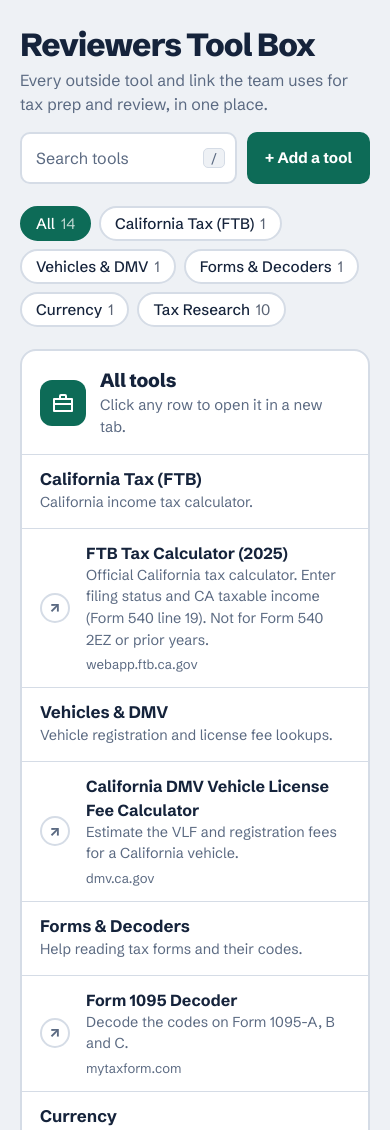
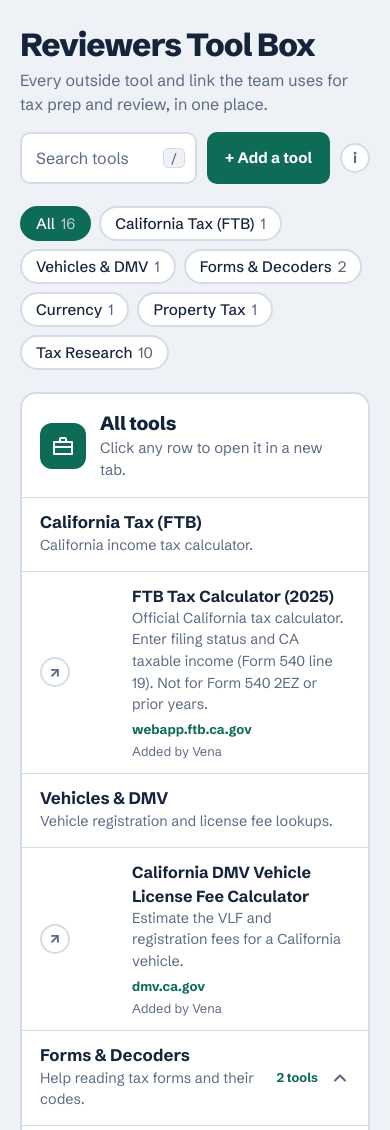
Before and after one commit to TaxAce-creator/Reviewers-Tool-Box, a plain HTML site: page index.html in a window 390 px wide. Shown: the top 1130 px of the page. Drawn offline with Linux system fonts and the light colour scheme.

Commit message:
Enhance index.html with new styles and tool metadata
Added new styles for hub and tooltip elements, updated existing tool links with added by and date fields.

```diff
--- a/index.html
+++ b/index.html
@@ -79,6 +79,16 @@
   :root[data-theme="dark"] .err { color: #ff8a80; }
   @media (prefers-color-scheme: dark) { :root:not([data-theme="light"]) .err { color: #ff8a80; } }
 
+  .hub { display: inline-block; margin-bottom: 12px; font-weight: 700; font-size: 0.9rem; color: var(--accent); text-decoration: none; border: 2px solid var(--line); border-radius: 999px; padding: 4px 14px; background: var(--panel); }
+  .hub:hover { border-color: var(--accent); }
+  .hub[hidden] { display: none; }
+
+  .tip-wrap { position: relative; flex: none; display: flex; align-items: center; }
+  .info { width: 30px; height: 30px; border-radius: 50%; border: 2px solid var(--line); background: var(--panel); color: var(--muted); font: 700 0.9rem var(--font); cursor: help; }
+  .info:hover, .info:focus-visible { border-color: var(--accent); color: var(--accent); }
+  .tip { display: none; position: absolute; right: 0; top: calc(100% + 8px); width: 270px; z-index: 5; background: var(--ink); color: var(--bg); font-size: 0.85rem; line-height: 1.4; padding: 10px 12px; border-radius: 10px; }
+  .tip-wrap:hover .tip, .tip-wrap:focus-within .tip { display: block; }
+
   .filters { display: flex; flex-wrap: wrap; gap: 8px; margin-bottom: 22px; }
   .chip { font: 500 0.95rem var(--font); color: var(--ink); cursor: pointer; background: var(--panel); border: 2px solid var(--line); border-radius: 999px; padding: 6px 14px; }
   .chip:hover { border-color: var(--accent); }
@@ -109,13 +119,16 @@
   .inside { list-style: none; margin: 0; padding: 0; }
   .inside li { border-top: 1px solid var(--line); }
   .inside { background: var(--bg); }
-  .slot { display: grid; grid-template-columns: 34px 1fr auto; align-items: center; gap: 12px; padding: 12px 18px; text-decoration: none; background: var(--panel); }
+  .slot { display: grid; grid-template-columns: 34px 34px 1fr auto; align-items: center; gap: 12px; padding: 12px 18px; text-decoration: none; background: var(--panel); }
   .slot:hover { background: var(--accent-soft); }
   .rank { width: 30px; height: 30px; border-radius: 50%; display: grid; place-items: center; font-weight: 800; font-size: 0.9rem; border: 2px solid var(--accent); color: var(--accent); }
   .rank.plain { border-color: var(--line); color: var(--muted); }
   .slot .t { font-weight: 700; line-height: 1.25; }
   .slot:hover .t { text-decoration: underline; }
   .slot .d { display: block; color: var(--muted); font-size: 0.9rem; }
+  .logo { width: 30px; height: 30px; border-radius: 7px; background: #fff; border: 1px solid var(--line); object-fit: contain; padding: 2px; }
+  .slot .host { display: inline-block; margin-top: 2px; color: var(--accent); font-weight: 700; font-size: 0.82rem; }
+  .meta { display: block; color: var(--muted); font-size: 0.8rem; margin-top: 2px; }
   .when { font-size: 0.85rem; font-weight: 500; color: var(--ink); background: var(--bg); border: 1px solid var(--line); border-radius: 999px; padding: 3px 12px; white-space: nowrap; }
 
   .empty { text-align: center; color: var(--muted); padding: 40px 12px; border: 2px dashed var(--line); border-radius: 14px; }
@@ -124,8 +137,8 @@
   .theme { font: inherit; color: var(--muted); background: none; border: 1px solid var(--line); border-radius: 8px; padding: 4px 12px; cursor: pointer; }
 
   @media (max-width: 560px) {
-    .slot { grid-template-columns: 34px 1fr; }
-    .when { grid-column: 2; justify-self: start; white-space: normal; }
+    .slot { grid-template-columns: 34px 34px 1fr; }
+    .when { grid-column: 3; justify-self: start; white-space: normal; }
     .count { display: none; }
   }
   @media (prefers-reduced-motion: no-preference) {
@@ -138,6 +151,7 @@
 <div class="shell">
   <header>
     <div>
+      <a class="hub" id="hubLink" hidden>&larr; Back to TaxAce Tracker Hub</a>
       <h1>Reviewers Tool Box</h1>
       <p class="sub">Every outside tool and link the team uses for tax prep and review, in one place.</p>
     </div>
@@ -147,13 +161,18 @@
         <kbd aria-hidden="true">/</kbd>
       </div>
       <button class="add-btn" id="addToggle" type="button" aria-expanded="false" aria-controls="addPanel">+ Add a tool</button>
+      <span class="tip-wrap">
+        <button class="info" type="button" aria-label="How adding a tool works" aria-describedby="addTip">i</button>
+        <span class="tip" id="addTip" role="tooltip">Fill in the form to get one line of code. Paste it into index.html on GitHub and commit. Nothing is saved until you commit, then everyone sees it.</span>
+      </span>
     </div>
   </header>
 
   <section class="add" id="addPanel" hidden aria-label="Add a tool">
     <h2>Add a tool</h2>
-    <p class="hint">Fill this in, copy the line it makes, and paste it into <code>index.html</code> on GitHub. After you commit, the page updates for everyone.</p>
+    <p class="hint">Fill this in, copy the line it makes, and paste it into <code>index.html</code> on GitHub. The line records your name and today's date. After you commit, the page updates for everyone, and GitHub keeps the history of who changed what.</p>
     <div class="fields">
+      <label>Your name * (who is adding this)<input id="fBy" autocomplete="off"></label>
       <label>Tool name *<input id="fTitle" autocomplete="off"></label>
       <label>Link *<input id="fUrl" type="url" placeholder="https://" autocomplete="off"></label>
       <label>Section<select id="fSec"></select></label>
@@ -194,6 +213,8 @@
      when:     short note on when to use it (optional)
      desc:     one line about what it is (optional)
      priority: number, 1 is used first (optional)
+     by:       who added it (the Add a tool panel fills this in)
+     added:    date it was added, like "2026-10-27" (the panel fills this in)
 
    startClosed: true  (on a section with 2+ tools) keeps it folded when the page opens.
 
@@ -204,33 +225,45 @@
    can open it for you. Example: https://github.com/YOUR-ORG/YOUR-REPO/edit/main/index.html */
 const REPO_EDIT_URL = "";
 
+/* Optional: the web address of the TaxAce Tracker Hub. When set, a
+   "Back to Tracker Hub" button shows at the top of the page. */
+const HUB_URL = "";
+
 const SECTIONS = [
   {
     title: "California Tax (FTB)",
     desc: "California income tax calculator.",
     links: [
-      { title: "FTB Tax Calculator (2025)", desc: "Official California tax calculator. Enter filing status and CA taxable income (Form 540 line 19). Not for Form 540 2EZ or prior years.", url: "https://webapp.ftb.ca.gov/taxcalc" }
+      { title: "FTB Tax Calculator (2025)", desc: "Official California tax calculator. Enter filing status and CA taxable income (Form 540 line 19). Not for Form 540 2EZ or prior years.", by: "Vena", url: "https://webapp.ftb.ca.gov/taxcalc" }
     ]
   },
   {
     title: "Vehicles & DMV",
     desc: "Vehicle registration and license fee lookups.",
     links: [
-      { title: "California DMV Vehicle License Fee Calculator", desc: "Estimate the VLF and registration fees for a California vehicle.", url: "https://www.dmv.ca.gov/wasapp/FeeCalculatorWeb/vlfForm.do?csrt=14926755158816426428" }
+      { title: "California DMV Vehicle License Fee Calculator", desc: "Estimate the VLF and registration fees for a California vehicle.", by: "Vena", url: "https://www.dmv.ca.gov/wasapp/FeeCalculatorWeb/vlfForm.do?csrt=14926755158816426428" }
     ]
   },
   {
     title: "Forms & Decoders",
     desc: "Help reading tax forms and their codes.",
     links: [
-      { title: "Form 1095 Decoder", desc: "Decode the codes on Form 1095-A, B and C.", url: "https://www.mytaxform.com/form-1095-decoder/" }
+      { title: "Form 1095 Decoder", desc: "Decode the codes on Form 1095-A, B and C.", by: "Vena", url: "https://www.mytaxform.com/form-1095-decoder/" },
+      { title: "Form 1095-C Line 14 and 16 Code Sheet", desc: "Code sheet for reading Form 1095-B and 1095-C. Suggested by a tester.", by: "Vena", added: "2026-10-27", url: "https://www.taxbandits.com/aca-forms/form-1095-c-line-14-16-codesheet/" }
     ]
   },
   {
     title: "Currency",
     desc: "Official exchange rates for foreign income and expenses.",
     links: [
-      { title: "Treasury Currency Exchange Rates Converter", desc: "Official Treasury exchange rates for foreign currency amounts.", url: "https://fiscaldata.treasury.gov/currency-exchange-rates-converter/" }
+      { title: "Treasury Currency Exchange Rates Converter", desc: "Official Treasury exchange rates for foreign currency amounts.", by: "Vena", url: "https://fiscaldata.treasury.gov/currency-exchange-rates-converter/" }
+    ]
+  },
+  {
+    title: "Property Tax",
+    desc: "County tax collector lookups. More counties and states to come.",
+    links: [
+      { title: "Solano County Property Tax Lookup", desc: "Search Solano County secured and unsecured property tax records.", by: "Vena", added: "2026-10-27", url: "https://ca-solano.publicaccessnow.com/TaxCollector/TaxSearch.aspx" }
     ]
   },
   {
@@ -238,16 +271,16 @@
     desc: "California returns and Schedule C businesses, in the order we reach for them.",
     startClosed: true,
     links: [
-      { priority: 1,  title: "FTB Forms & Publications",    when: "Every CA return",     url: "https://www.ftb.ca.gov/Forms/" },
-      { priority: 2,  title: "FTB Personal Filing",         when: "1040 review",         url: "https://www.ftb.ca.gov/file/personal/" },
-      { priority: 3,  title: "FTB Personal Credits",        when: "Find missed credits", url: "https://www.ftb.ca.gov/file/personal/credits/index.html" },
-      { priority: 4,  title: "Schedule CA Instructions",    when: "CA adjustments",      url: "https://www.ftb.ca.gov/forms/2025/2025-540-ca-instructions.html" },
-      { priority: 5,  title: "IRS Schedule C Instructions", when: "Schedule C",          url: "https://www.irs.gov/instructions/i1040sc" },
-      { priority: 6,  title: "IRS Publication 334",         when: "Business deductions", url: "https://www.irs.gov/publications/p334" },
-      { priority: 7,  title: "IRS Publication 463",         when: "Vehicle / travel",    url: "https://www.irs.gov/publications/p463" },
-      { priority: 8,  title: "IRS Publication 587",         when: "Home office",         url: "https://www.irs.gov/publications/p587" },
-      { priority: 9,  title: "IRS Publication 946",         when: "Depreciation",        url: "https://www.irs.gov/publications/p946" },
-      { priority: 10, title: "FTB PTET",                    when: "S-corp / 1065",       url: "https://www.ftb.ca.gov/file/business/credits/pass-through-entity-elective-tax/" }
+      { priority: 1,  title: "FTB Forms & Publications",    when: "Every CA return",     by: "Vena", url: "https://www.ftb.ca.gov/Forms/" },
+      { priority: 2,  title: "FTB Personal Filing",         when: "1040 review",         by: "Vena", url: "https://www.ftb.ca.gov/file/personal/" },
+      { priority: 3,  title: "FTB Personal Credits",        when: "Find missed credits", by: "Vena", url: "https://www.ftb.ca.gov/file/personal/credits/index.html" },
+      { priority: 4,  title: "Schedule CA Instructions",    when: "CA adjustments",      by: "Vena", url: "https://www.ftb.ca.gov/forms/2025/2025-540-ca-instructions.html" },
+      { priority: 5,  title: "IRS Schedule C Instructions", when: "Schedule C",          by: "Vena", url: "https://www.irs.gov/instructions/i1040sc" },
+      { priority: 6,  title: "IRS Publication 334",         when: "Business deductions", by: "Vena", url: "https://www.irs.gov/publications/p334" },
+      { priority: 7,  title: "IRS Publication 463",         when: "Vehicle / travel",    by: "Vena", url: "https://www.irs.gov/publications/p463" },
+      { priority: 8,  title: "IRS Publication 587",         when: "Home office",         by: "Vena", url: "https://www.irs.gov/publications/p587" },
+      { priority: 9,  title: "IRS Publication 946",         when: "Depreciation",        by: "Vena", url: "https://www.irs.gov/publications/p946" },
+      { priority: 10, title: "FTB PTET",                    when: "S-corp / 1065",       by: "Vena", url: "https://www.ftb.ca.gov/file/business/credits/pass-through-entity-elective-tax/" }
     ]
   }
 ];
@@ -258,7 +291,16 @@
 
 function hostOf(url) { try { return new URL(url).hostname.replace(/^www\./, ""); } catch (e) { return url; } }
 function esc(s) { return String(s).replace(/[&<>"]/g, (c) => ({ "&": "&amp;", "<": "&lt;", ">": "&gt;", '"': "&quot;" }[c])); }
-function linkText(l, sec) { return (l.title + " " + (l.when || "") + " " + (l.desc || "") + " " + sec.title + " " + hostOf(l.url)).toLowerCase(); }
+function linkText(l, sec) { return (l.title + " " + (l.when || "") + " " + (l.desc || "") + " " + (l.by || "") + " " + sec.title + " " + hostOf(l.url)).toLowerCase(); }
+function fmtDate(iso) {
+  const m = /^(\d{4})-(\d{2})-(\d{2})$/.exec(iso || "");
+  if (!m) return iso || "";
+  return new Date(+m[1], +m[2] - 1, +m[3]).toLocaleDateString("en-US", { month: "short", day: "numeric", year: "numeric" });
+}
+function todayISO() {
+  const d = new Date(), p = (n) => String(n).padStart(2, "0");
+  return d.getFullYear() + "-" + p(d.getMonth() + 1) + "-" + p(d.getDate());
+}
 
 function renderFilters() {
   const total = SECTIONS.reduce((n, s) => n + s.links.length, 0);
@@ -296,10 +338,12 @@
           <li>
             <a class="slot" href="${esc(l.url)}" target="_blank" rel="noopener noreferrer">
               <span class="rank ${l.priority ? "" : "plain"}" ${l.priority ? `aria-label="Priority ${l.priority}"` : 'aria-hidden="true"'}>${l.priority ? esc(l.priority) : "&#8599;"}</span>
+              <img class="logo" src="https://www.google.com/s2/favicons?domain=${esc(hostOf(l.url))}&amp;sz=64" alt="" width="30" height="30" loading="lazy" onerror="this.style.visibility='hidden'">
               <span>
                 <span class="t">${esc(l.title)}</span>
                 ${l.desc ? `<span class="d">${esc(l.desc)}</span>` : ""}
                 <span class="host">${esc(hostOf(l.url))}</span>
+                ${(l.by || l.added) ? `<span class="meta">Added${l.by ? " by " + esc(l.by) : ""}${l.added ? " on " + esc(fmtDate(l.added)) : ""}</span>` : ""}
               </span>
               ${l.when ? `<span class="when">${esc(l.when)}</span>` : ""}
             </a>
@@ -319,7 +363,9 @@
          </div>
          ${blocks}
        </section>`
-    : `<div class="empty">No tools match "${esc($("q").value)}". Try a shorter word or pick All.</div>`;
+    : (total === 0
+        ? `<div class="empty">No tools added yet. Click "+ Add a tool" to get started.</div>`
+        : `<div class="empty">No tools match "${esc($("q").value)}". Try a shorter word or pick All.</div>`);
 
   $("count").textContent = `${shown} of ${total} tools shown`;
 }
@@ -370,22 +416,26 @@
   parts.push(`title: ${JSON.stringify(o.title)}`);
   if (o.when) parts.push(`when: ${JSON.stringify(o.when)}`);
   if (o.desc) parts.push(`desc: ${JSON.stringify(o.desc)}`);
+  if (o.by) parts.push(`by: ${JSON.stringify(o.by)}`);
+  if (o.added) parts.push(`added: ${JSON.stringify(o.added)}`);
   parts.push(`url: ${JSON.stringify(o.url)}`);
   return parts.join(", ");
 }
 function makeLine() {
   const err = (m) => { $("fErr").textContent = m; $("fErr").hidden = false; $("fOut").hidden = true; };
+  const by = $("fBy").value.trim();
   const title = $("fTitle").value.trim(), url = $("fUrl").value.trim();
   const when = $("fWhen").value.trim(), desc = $("fDesc").value.trim();
   const pri = parseInt($("fPri").value, 10);
   const isNew = $("fSec").value === NEW;
   const newName = $("fNew").value.trim();
+  if (!by) return err("Add your name so the team knows who added it.");
   if (!title) return err("Add the tool name.");
   if (!/^https?:\/\/\S+$/i.test(url)) return err("The link should start with https://");
   if (isNew && !newName) return err("Name the new section.");
   $("fErr").hidden = true;
 
-  const tool = { priority: pri > 0 ? pri : 0, title, when, desc, url };
+  const tool = { priority: pri > 0 ? pri : 0, title, when, desc, by, added: todayISO(), url };
   let code, where;
   if (isNew) {
     code = `  {\n    title: ${JSON.stringify(newName)},\n    links: [\n      { ${fieldList(tool)} }\n    ]\n  },`;
@@ -427,6 +477,8 @@
 });
 try { const t = localStorage.getItem("rtb-theme"); if (t) document.documentElement.dataset.theme = t; } catch (e) {}
 
+if (HUB_URL) { $("hubLink").href = HUB_URL; $("hubLink").hidden = false; }
+
 renderFilters();
 render();
 </script>
```
